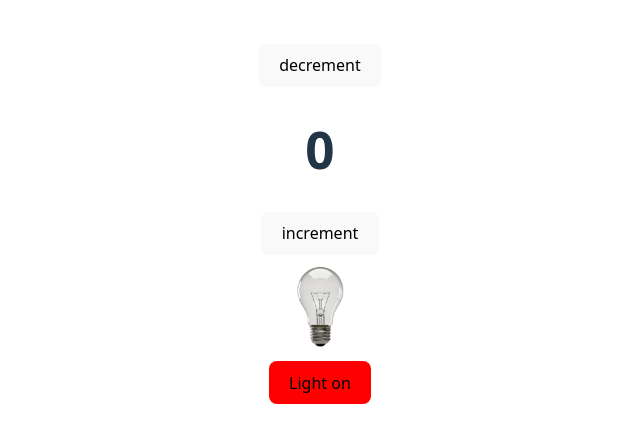
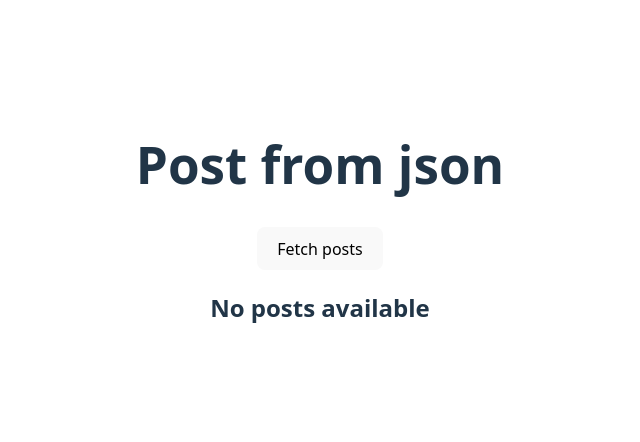
Before and after one commit to mirmannan99/learn_react, a React (Vite) app: page / in a window 1280 px wide. Shown: the part 176-618 px from the top of the page, without its empty margins (320-960 px from the left). Built offline with nearby package versions, Linux system fonts and the light colour scheme.

Commit message:
we have fetched an api

```diff
--- a/src/App.tsx
+++ b/src/App.tsx
@@ -1,12 +1,12 @@
 import './App.css'
-import Counter from './components/counter'
-import LightBulb from './components/light-bulb'
+import ApiTest from './components/ApiTest'
 
 export function App() {
   return (
     <>
-      <Counter />
-      <LightBulb/>
+      {/* <Counter /> */}
+      {/* <LightBulb/> */}
+      <ApiTest />
     </>
   )
 }
--- /dev/null
+++ b/src/components/ApiTest.tsx
@@ -0,0 +1,67 @@
+import { useState } from 'react'
+import PostContainer from './PostContainer'
+
+interface Post {
+  userId: number
+  id: number
+  title: string
+  body: string
+}
+
+export default function ApiTest() {
+  const [posts, setPosts] = useState<Post[]>([])
+  const [loading, setLoading] = useState<boolean>(false)
+
+  const fetchPosts = async () => {
+    try {
+      setLoading(prev => !prev)
+      await new Promise(resolve => setTimeout(resolve, 5000))
+
+      const res = await fetch('https://jsonplaceholder.typicode.com/posts')
+      if (!res.ok) {
+        throw new Error('Network response was not ok')
+      }
+      const data: Post[] = await res.json()
+
+      setPosts(data)
+      console.log(posts)
+      setLoading(prev => !prev)
+    } catch (error) {
+      console.log('Error fetching posts:', error)
+    } finally {
+      setLoading(false)
+    }
+  }
+
+  return (
+    <>
+      <div>
+        <h1>Post from json </h1>
+        <button onClick={fetchPosts} disabled={loading}>
+          {loading
+            ? 'Loading...'
+            : `
+            ${posts.length > 0 ? `Refresh Posts` : 'Fetch posts'}
+      `}
+        </button>
+
+        {posts.length > 0 ? (
+          <div>
+            <h2>Posts = {posts.length}</h2>
+            <ul id='posts-list'>
+              {posts.map(post => (
+                <li key={post.id} className='post-card'>
+                  <PostContainer title={post.title} body={post.body} />
+                </li>
+              ))}
+            </ul>
+          </div>
+        ) : (
+          <div>
+            <h2>{loading ? 'Loading posts...' : 'No posts available'}</h2>
+          </div>
+        )}
+      </div>
+    </>
+  )
+}
--- /dev/null
+++ b/src/components/PostContainer.tsx
@@ -0,0 +1,27 @@
+type Props = {
+  title: string
+  body: string
+}
+
+export default function PostContainer({ title, body }: Props) {
+  return (
+    <div
+      style={{
+        border: '1px solid #ccc',
+        padding: '10px',
+        margin: '10px 0',
+      }}
+    >
+      <h4
+        style={{
+          margin: '0 0 10px 0',
+          fontSize: '1.2em',
+          color: 'green',
+        }}
+      >
+        {title}
+      </h4>
+      <p style={{ margin: '0 0 10px 0' }}>{body}</p>
+    </div>
+  )
+}
```
